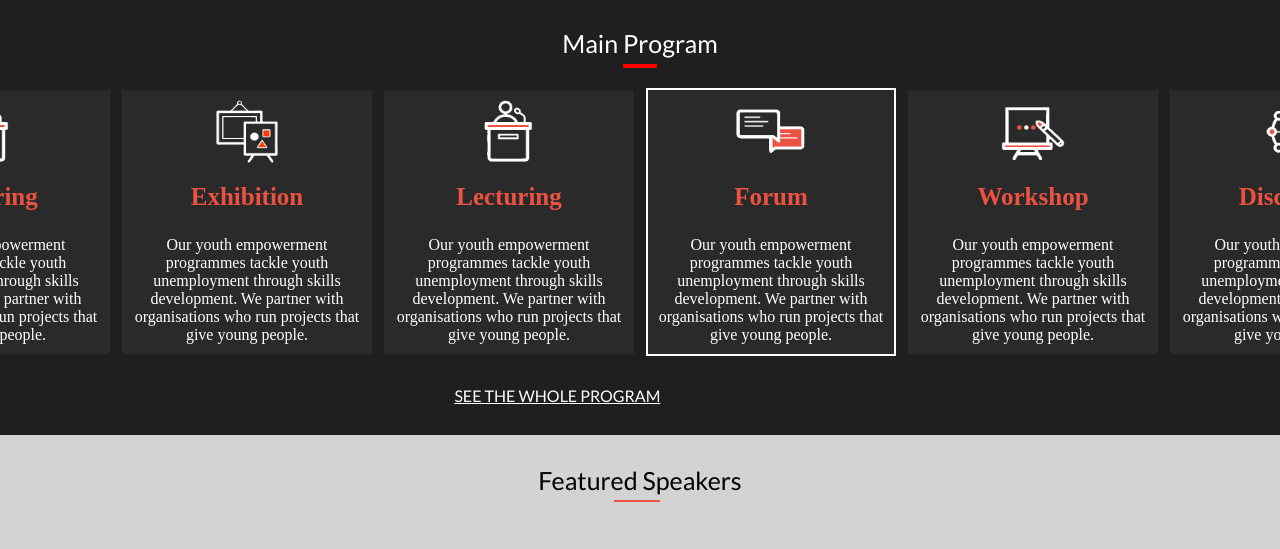
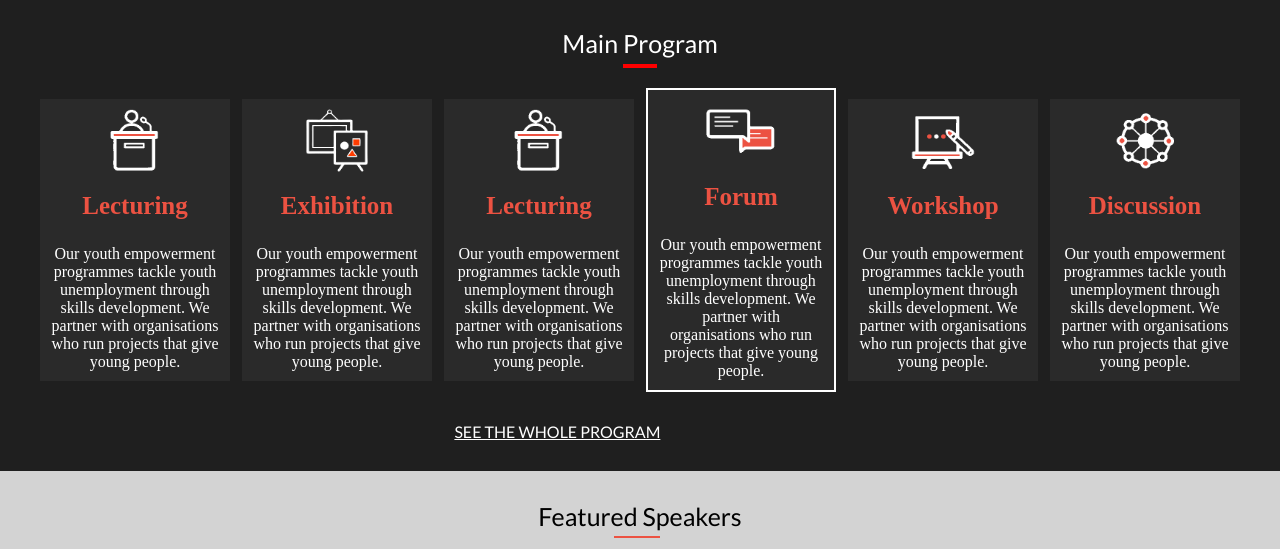
Before and after one commit to Leeoasis/Youth-summit, a website: page index.html in a window 1280 px wide. Shown: the part 698-1247 px from the top of the page. Drawn offline with Linux system fonts and the light colour scheme.

Commit message:
Change main program styling

```diff
--- a/css/home.scss
+++ b/css/home.scss
@@ -683,7 +683,7 @@ em {
     flex-direction: column;
     justify-content: center;
     align-items: center;
-    width: 250px;
+    width: 190px;
     gap: 10px;
     padding: 10px;
   }
```
Also changed, not shown: css/home.css.
